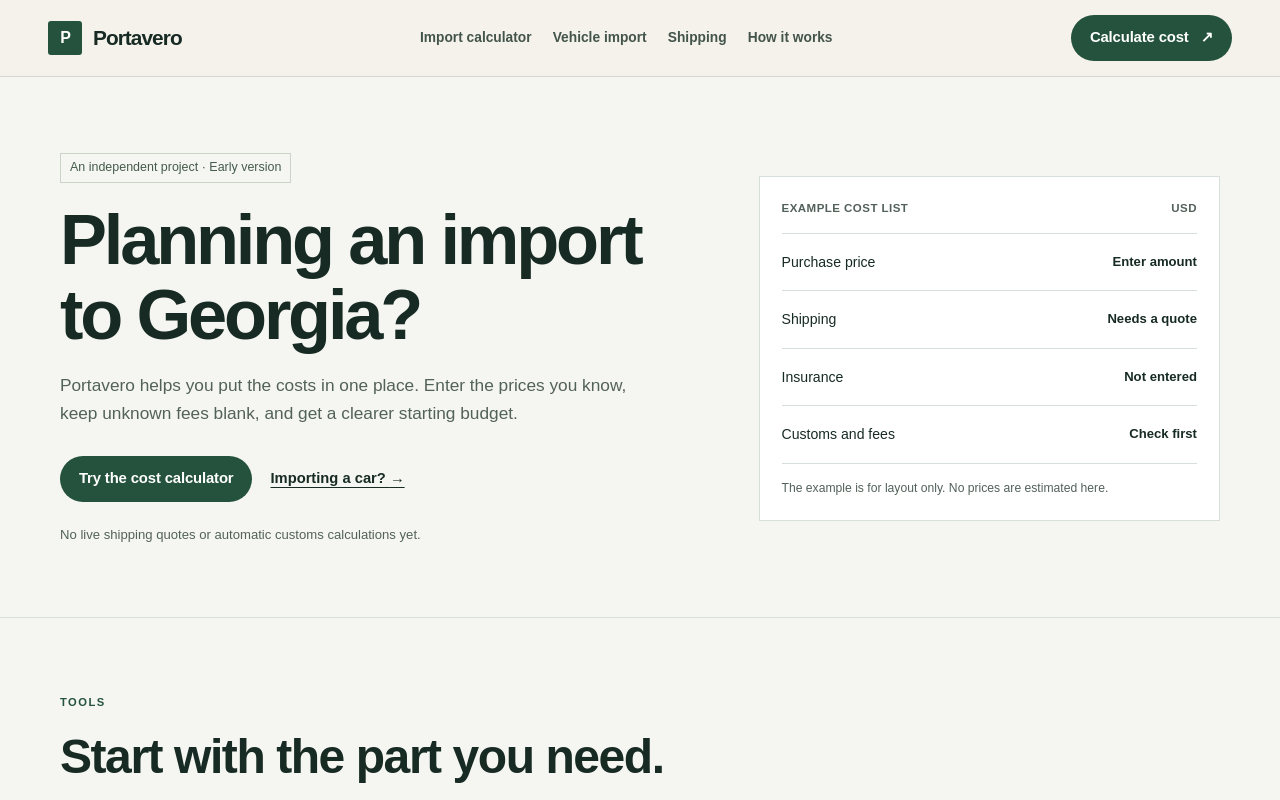
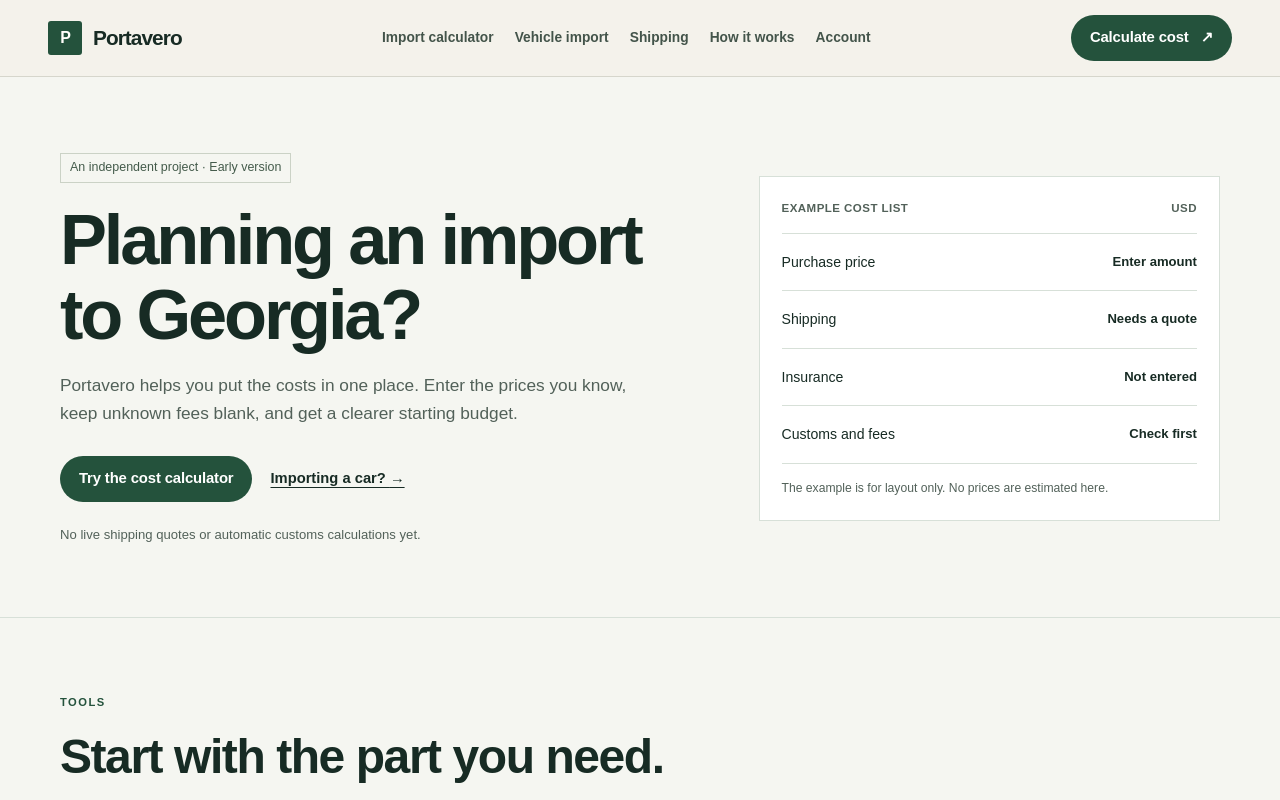
Before and after one commit to GIORGIO2032Q4E/portavero, a Next.js app: page / in a window 1280 px wide. Shown: the top 800 px of the page. Built offline with nearby package versions, Linux system fonts and the light colour scheme; no server answers.

Commit message:
Add account access to site navigation

```diff
--- a/src/components/SiteHeader.tsx
+++ b/src/components/SiteHeader.tsx
@@ -8,7 +8,8 @@ const navigation = [
   { href: "/calculator", label: "Import calculator" },
   { href: "/vehicle-import", label: "Vehicle import" },
   { href: "/shipping", label: "Shipping" },
-  { href: "/how-it-works", label: "How it works" }
+  { href: "/how-it-works", label: "How it works" },
+  { href: "/account", label: "Account" }
 ];
 
 export default function SiteHeader() {
```
